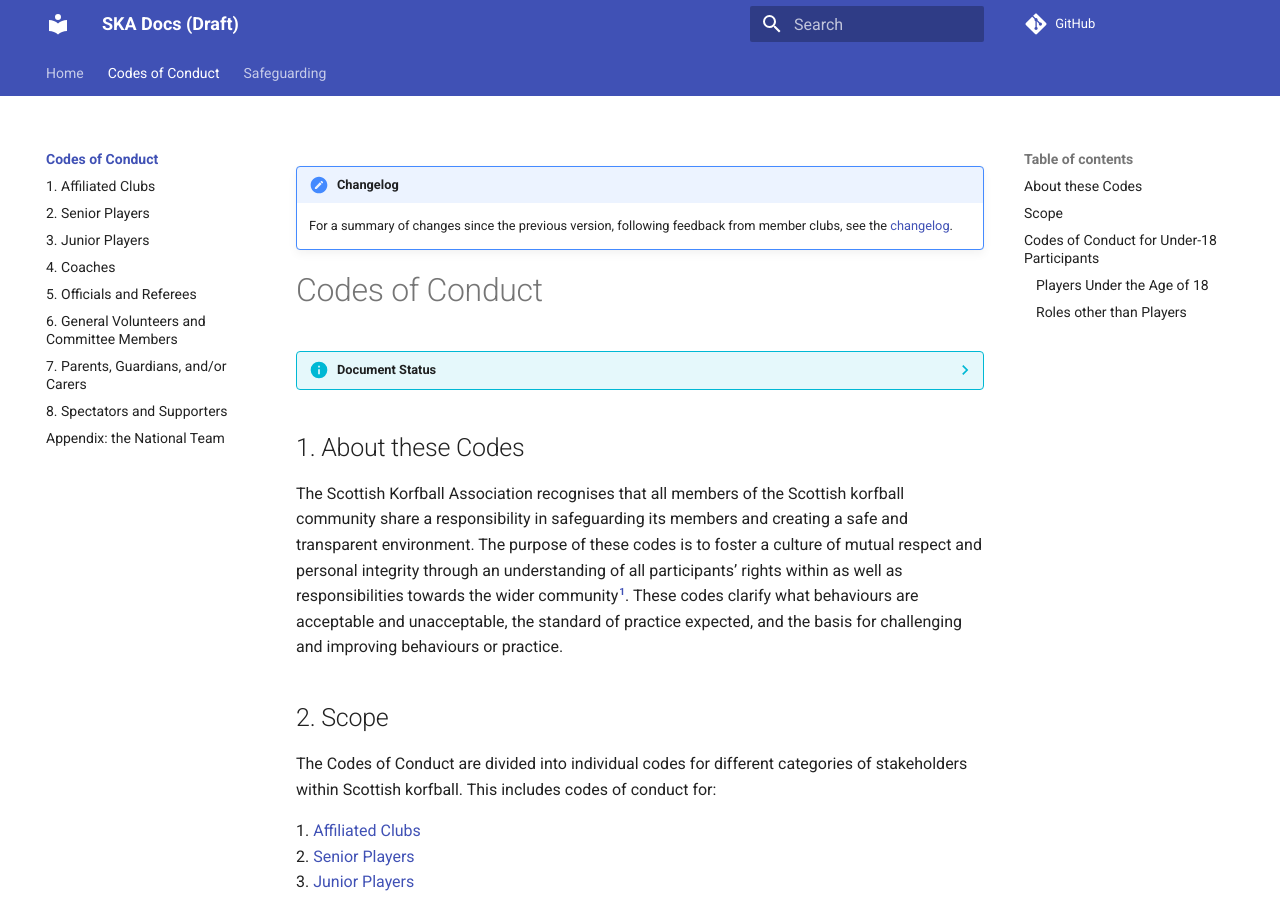
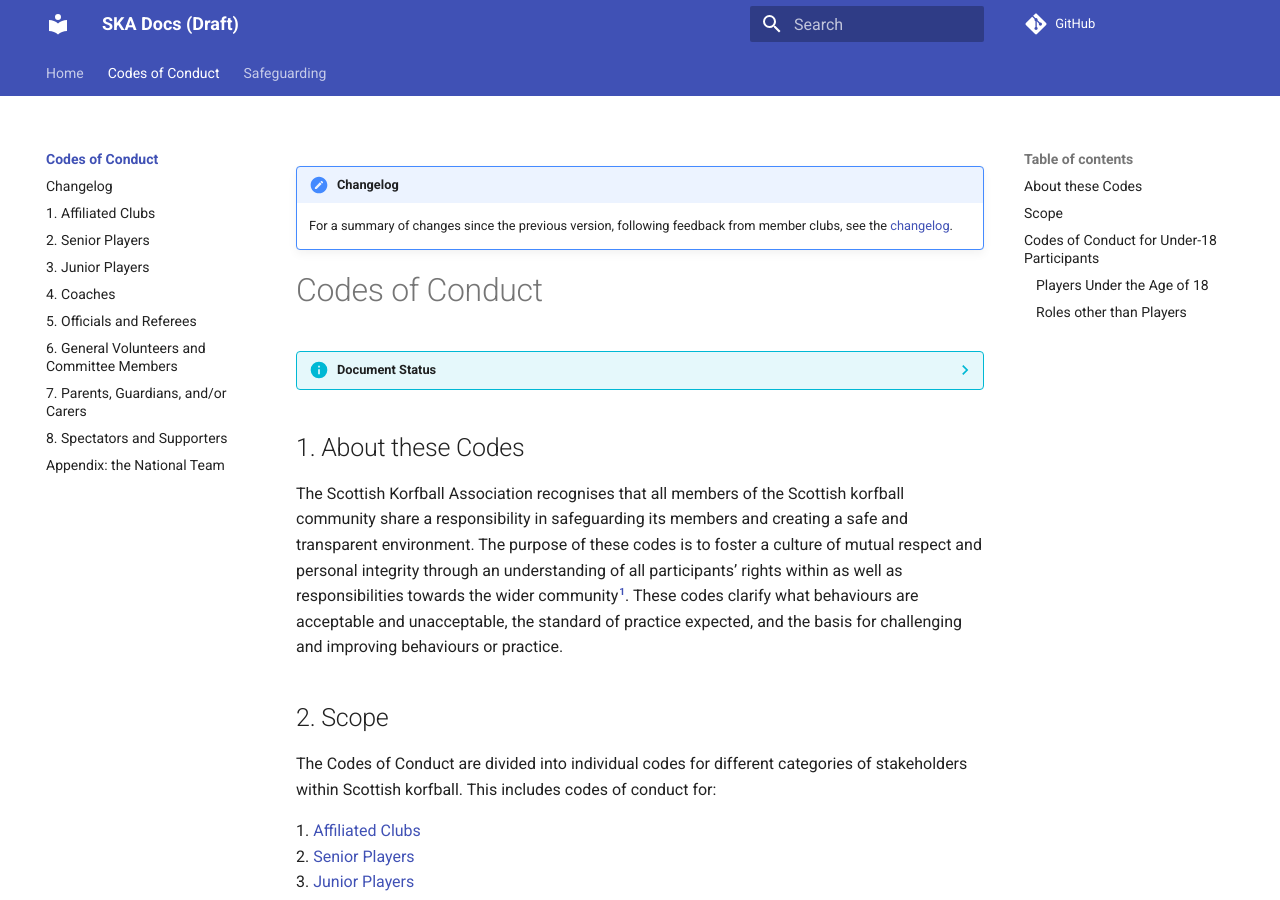
Before and after one commit to skasafeguarding/docs-draft, an MkDocs documentation site: the page built from docs/codes/index.md, in a window 1280 px wide and 900 px high. Built offline with MkDocs 1.6.1 and Material for MkDocs 9.7.7, drawn with Linux system fonts in a browser that asks for light colours; comment, search, counter and statistics services are not loaded; the version menu is left out.

Commit message:
Added link to changelog

```diff
--- a/mkdocs.yml
+++ b/mkdocs.yml
@@ -63,6 +63,7 @@ nav:
     - SKA Home: http://www.scotlandkorfball.co.uk/
   - Codes of Conduct:
     - codes/index.md
+    - Changelog: codes/changelog.md
     - 1. Affiliated Clubs: codes/clubs.md
     - 2. Senior Players: codes/senior-players.md
     - 3. Junior Players: codes/junior-players.md
```
